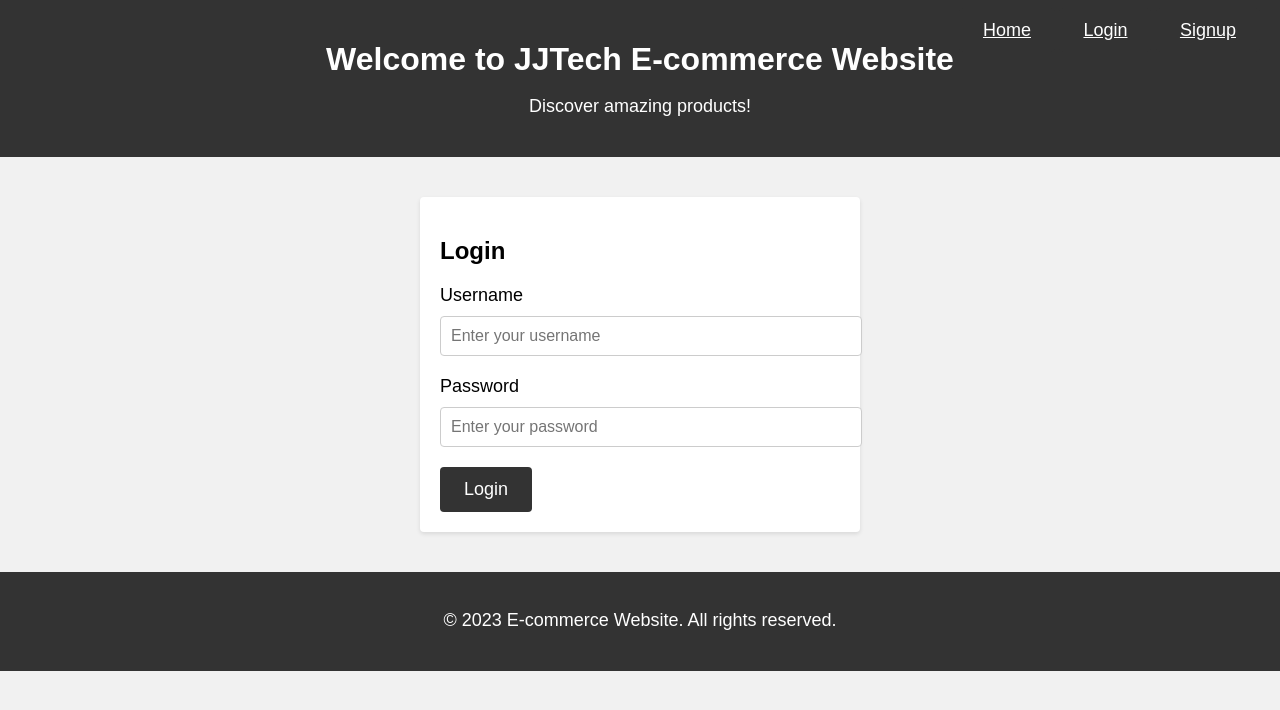
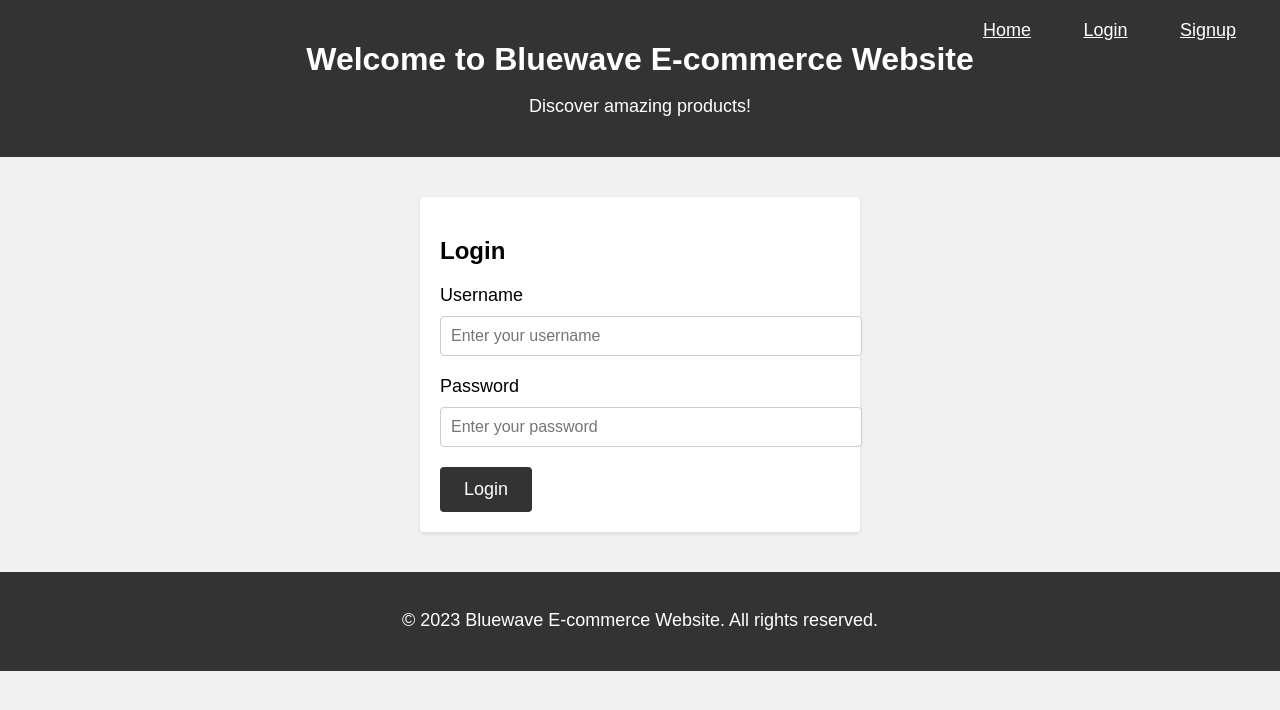
Before and after one commit to mariusforreal/ecommerce-micro-service-web, a plain HTML site: page front-end/login.html in a window 1280 px wide. Drawn offline with Linux system fonts and the light colour scheme.

Commit message:
updated ReadMe file

```diff
--- a/front-end/login.html
+++ b/front-end/login.html
@@ -3,7 +3,7 @@
 <head>
   <meta charset="UTF-8">
   <meta name="viewport" content="width=device-width, initial-scale=1.0">
-  <title>Login - E-commerce Website</title>
+  <title>Login - Bluewave E-commerce Website</title>
   <style>
     body {
       font-family: Arial, sans-serif;
@@ -99,7 +99,7 @@
 </head>
 <body>
   <header>
-    <h1>Welcome to JJTech E-commerce Website</h1>
+    <h1>Welcome to Bluewave E-commerce Website</h1>
     <p>Discover amazing products!</p>
     <!-- Add the login and signup buttons with proper links -->
     <div class="cta-buttons">
@@ -121,7 +121,7 @@
   </form>
 
   <footer>
-    <p>&copy; 2023 E-commerce Website. All rights reserved.</p>
+    <p>&copy; 2023 Bluewave E-commerce Website. All rights reserved.</p>
 </footer>
 </body>
 </html>
```
Also changed, not shown: front-end/index.html (+3 -3 lines), front-end/signup.html (+3 -3 lines), 1 other file.
